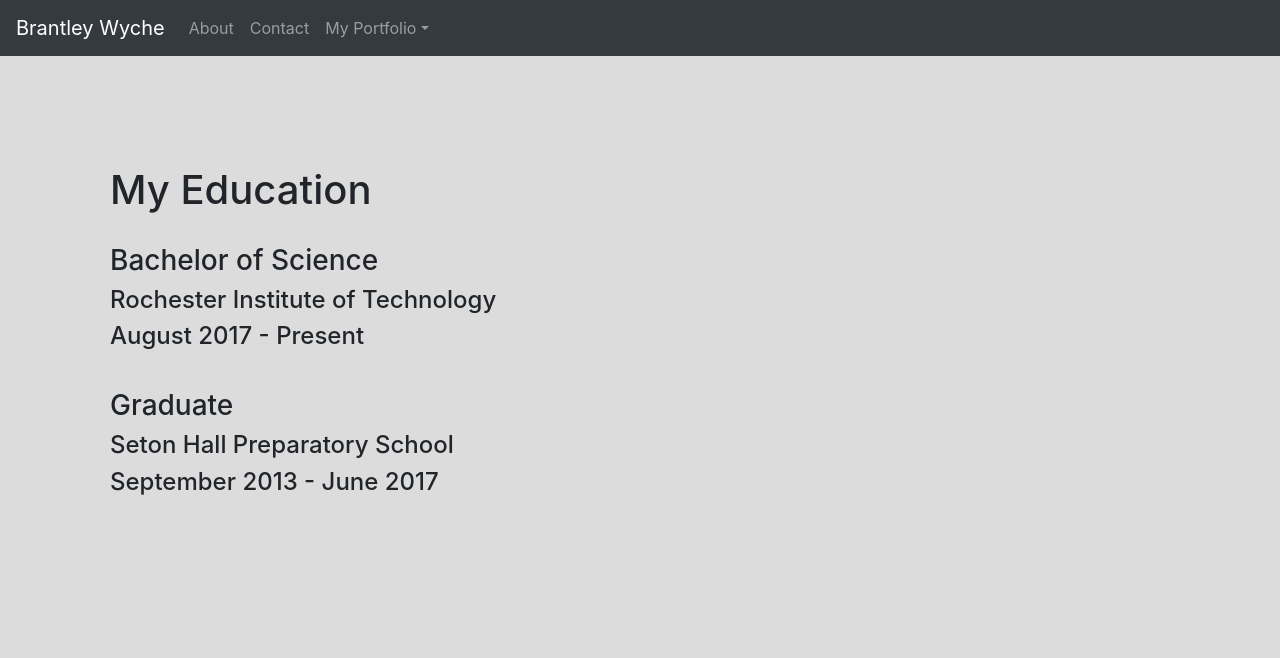
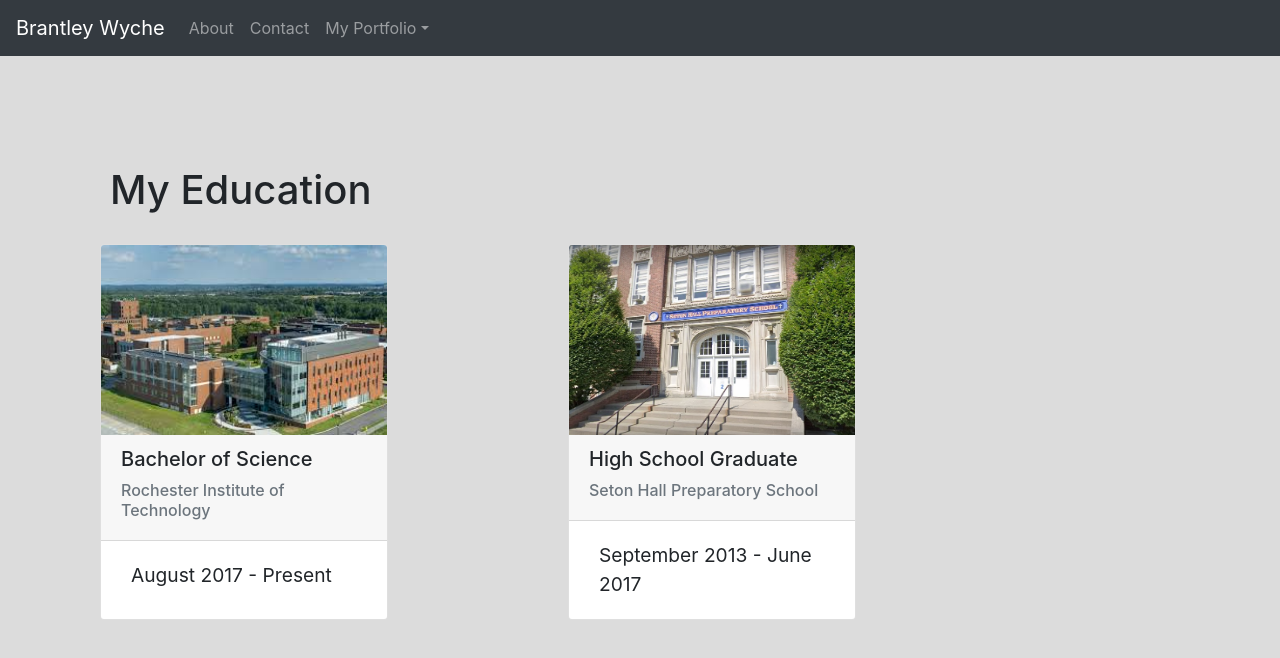
Before and after one commit to Brantley-Wyche/portfolio-site, a React (Create React App) app in the folder portfolio-site/: page /education in a window 1280 px wide. Shown: the top 658 px of the page. Built offline with nearby package versions, Linux system fonts and the light colour scheme.

Commit message:
Added cards to education page

```diff
--- a/portfolio-site/src/App.css
+++ b/portfolio-site/src/App.css
@@ -67,24 +67,6 @@
   margin-bottom: 30px;
 }
 
-/*nav ul{
-  font-size:var(--fontsize-nav) ;
-  text-align: center;
-  list-style-type: none;
-  text-decoration: none;
-  color: white !important;
-}
-nav ul li
-{
-  margin:40px;
-}
-
-a
-{
-  text-decoration: none;
-  color: white;
-}*/
-
 .subtopic
 {
   margin:10px 10px 30px 10px !important;
@@ -147,3 +129,11 @@
     margin: 10px;
   }
 }*/
+
+.cardspace{
+  margin-top: 10px !important;
+}
+
+.education-img{
+  max-height: 190px !important;
+}
--- a/portfolio-site/src/contents/Education.js
+++ b/portfolio-site/src/contents/Education.js
@@ -1,5 +1,8 @@
 import React, { Component } from 'react';
-import Widecard from '../components/Widecard';
+import Card from 'react-bootstrap/Card';
+import Container from 'react-bootstrap/Container';
+import Row from 'react-bootstrap/Row';
+import Col from 'react-bootstrap/Col';
 
 class Education extends Component{
 
@@ -8,12 +11,37 @@
         return(
 
             <div className="condiv">
+                <h1 className="subtopic">My Education</h1>
+                <Container>
+                    <Row>
+                        <Card style={{ width: '18rem' }}>
+                            <Card.Img variant="top" src={require("../img/rit.jpg")} />
+                            <Card.Header as="h5">Bachelor of Science
+                                <Card.Subtitle className="mb-2 text-muted cardspace">Rochester Institute of Technology</Card.Subtitle>
+                            </Card.Header>
+                            <Card.Body>
+                                <Card.Text>
+                                    August 2017 - Present
+                                </Card.Text>
+                            </Card.Body>
+                        </Card>
 
-                <h1 className="subtopic">My Education</h1>
+                        <Col sm={2}></Col>
 
-                <Widecard title="Bachelor of Science" where="Rochester Institute of Technology" from="August 2017" to="Present"/>
+                        <Card style={{ width: '18rem' }}>
+                            <Card.Img variant="top" src={require("../img/shp.png")} className="education-img"/>
+                            <Card.Header as="h5">High School Graduate
+                                <Card.Subtitle className="mb-2 text-muted cardspace">Seton Hall Preparatory School</Card.Subtitle>
+                            </Card.Header>
+                            <Card.Body>
+                                <Card.Text>
+                                    September 2013 - June 2017
+                                </Card.Text>
+                            </Card.Body>
+                        </Card>
+                    </Row>
+                </Container>
 
-                <Widecard title="Graduate" where="Seton Hall Preparatory School" from="September 2013" to="June 2017"/>
 
             </div>
         )
```
Also changed, not shown: portfolio-site/src/img/rit.jpg (added), portfolio-site/src/img/shp.png (added).
